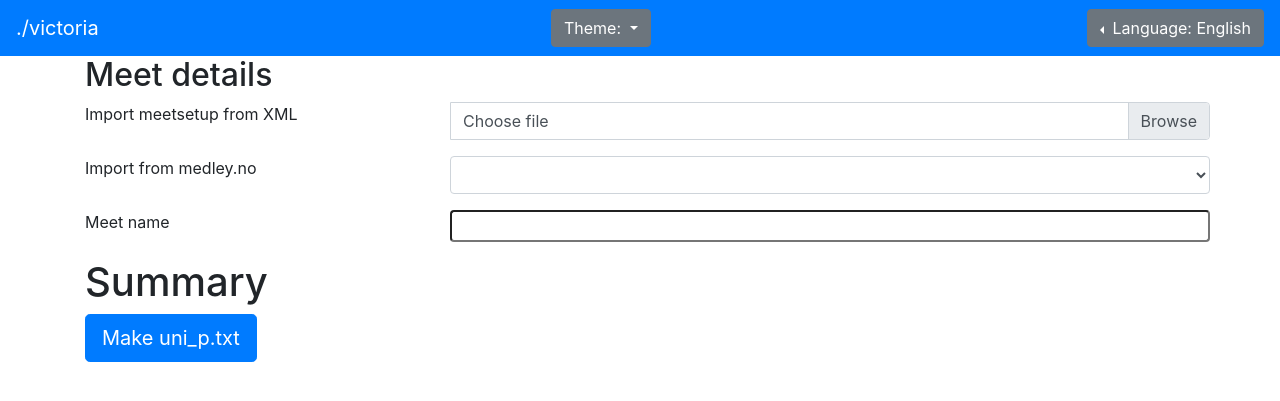
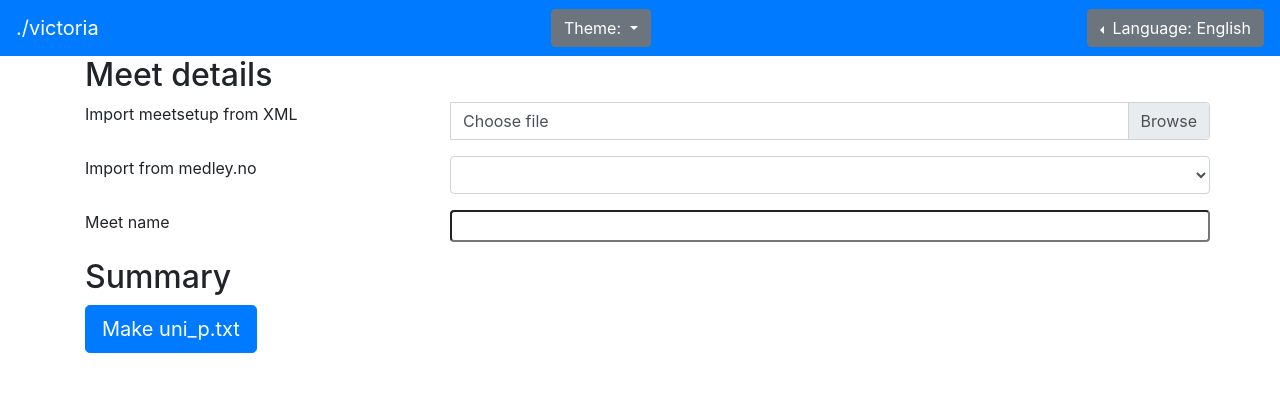
Before and after one commit to Balonbal/dot-slash-victoria, a Jekyll site: the page built from tools/uni_p.html, in a window 1280 px wide. Shown: the top 401 px of the page. Built offline with Jekyll 4.4.1, drawn with Linux system fonts in a browser that asks for light colours; nearby versions of some CDN libraries.

Commit message:
changed header size to match the other ones

```diff
--- a/tools/uni_p.html
+++ b/tools/uni_p.html
@@ -104,7 +104,7 @@ modals: [uni_p-change-meet.html, uni_p-importing.html]
 
 </div>
 <div id="summary" class="container">
-	<h1 class="t">Summary</h1>
+	<h2 class="t">Summary</h2>
 	<div id="individualsSummary"></div>
 	<button id="makeUnip" class="btn btn-primary btn-lg t">Make uni_p.txt</button>
 </div>
```
